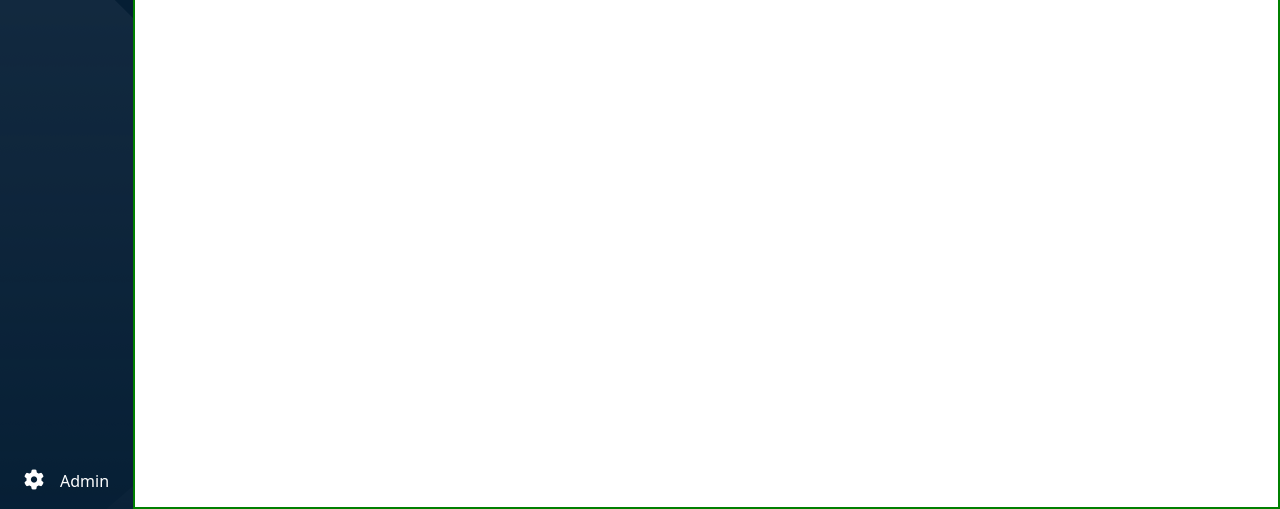
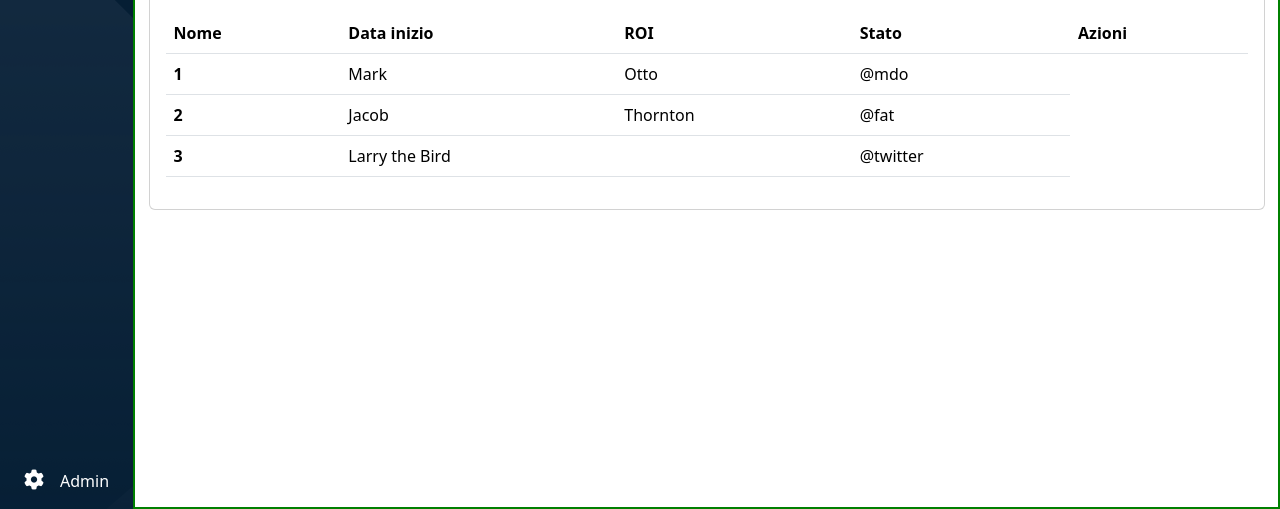
Before and after one commit to w3bd3v3lop3rNico/html-css-bootstrap-dashboard, a plain HTML site: page index.html in a window 1280 px wide. Shown: the part 291-800 px from the top of the page. Drawn offline with nearby package versions, Linux system fonts and the light colour scheme.

Commit message:
Main body html skeleton- table structure bootstrap

```diff
--- a/index.html
+++ b/index.html
@@ -142,6 +142,52 @@
                     </div>
                 </div>
                 <!-- main header end -->
+                <div class="main-body">
+                    <div class="container">
+                        <div class="row">
+                            <div class="col-12">
+                                <div class="card">
+                                    <div class="card-header">
+                                        <h2 class="card-title">Prossime Classi</h2>
+                                    </div>
+                                    <div class="card-body">
+                                        <table class="table">
+                                            <thead>
+                                              <tr>
+                                                <th scope="col">Nome</th>
+                                                <th scope="col">Data inizio</th>
+                                                <th scope="col">ROI</th>
+                                                <th scope="col">Stato</th>
+                                                <th scope="col">Azioni</th>
+                                              </tr>
+                                            </thead>
+                                            <tbody>
+                                              <tr>
+                                                <th scope="row">1</th>
+                                                <td>Mark</td>
+                                                <td>Otto</td>
+                                                <td>@mdo</td>
+                                              </tr>
+                                              <tr>
+                                                <th scope="row">2</th>
+                                                <td>Jacob</td>
+                                                <td>Thornton</td>
+                                                <td>@fat</td>
+                                              </tr>
+                                              <tr>
+                                                <th scope="row">3</th>
+                                                <td colspan="2">Larry the Bird</td>
+                                                <td>@twitter</td>
+                                              </tr>
+                                            </tbody>
+                                          </table>
+                                    </div>
+                                </div>
+                            </div>
+                            <div class="col-12"></div>
+                        </div>
+                    </div>
+                </div>
             </section>
             <!-- main content end -->
         </main>
```
